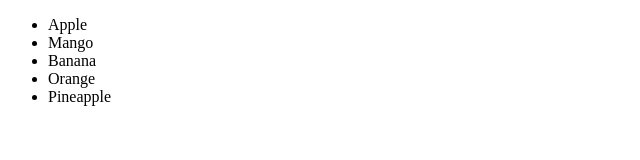
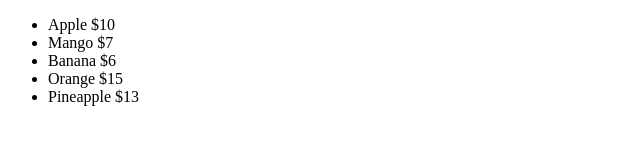
Before and after one commit to pavanuthsara/react-tutorial, a React (Vite) app in the folder reactproject1/: page / in a window 1280 px wide. Shown: the top 160 px of the page, without its empty margins (0-640 px from the left). Built offline with nearby package versions, Linux system fonts and the light colour scheme.

Commit message:
tutorial 14 : rendering array of objects in react

```diff
--- a/reactproject1/src/components/Fruits.jsx
+++ b/reactproject1/src/components/Fruits.jsx
@@ -1,9 +1,20 @@
-export default function Fruits(){
-    const fruits = ["Apple", "Mango", "Banana", "Orange", "Pineapple"];
+export default function Fruits() {
+  const fruits = [
+    { name: "Apple", price: 10 },
+    { name: "Mango", price: 7 },
+    { name: "Banana", price: 6 },
+    { name: "Orange", price: 15 },
+    { name: "Pineapple", price: 13 },
+  ];
+
   return (
     <div>
       <ul>
-            {fruits.map(fruit=><li key={fruit}>{fruit}</li>)}
+        {fruits.map((fruit) => (
+          <li key={fruit.name}>
+            {fruit.name} ${fruit.price}
+          </li>
+        ))}
       </ul>
     </div>
   );
```
Lines whose indentation alone changed are shown as unchanged.
